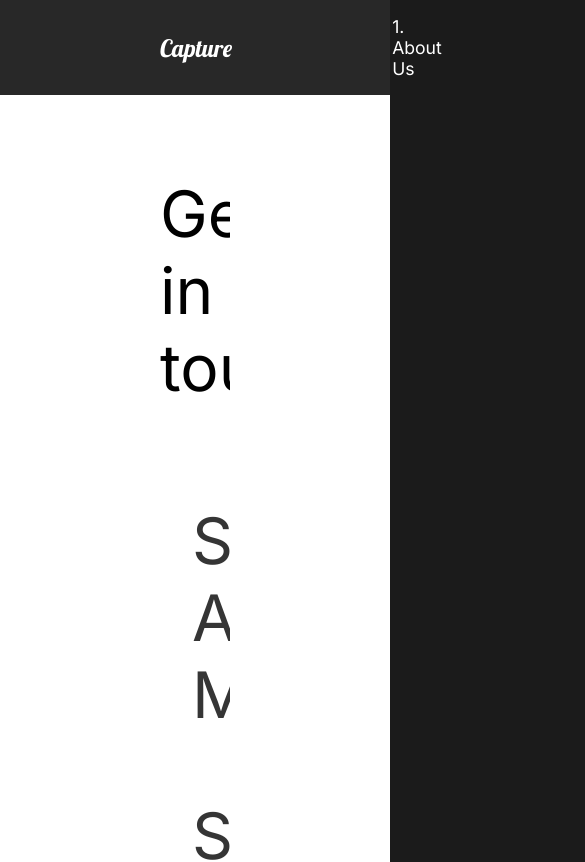
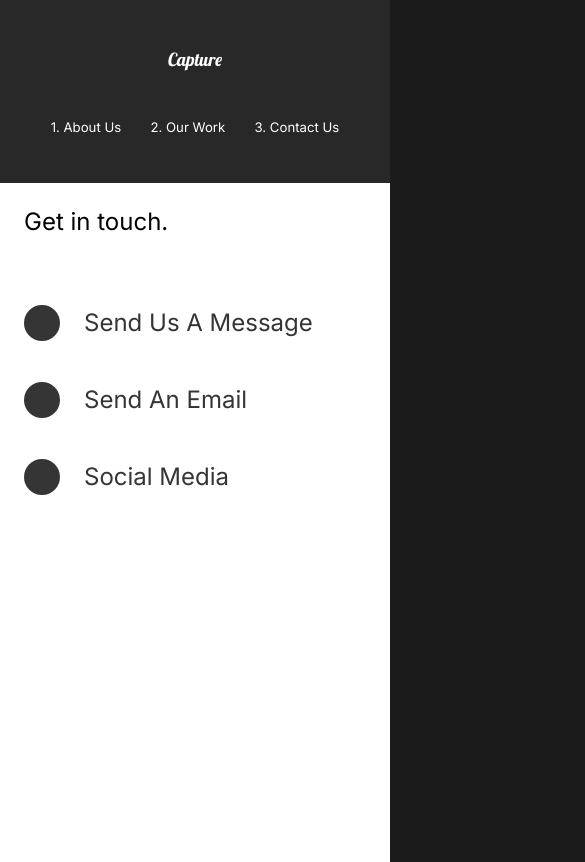
Before and after one commit to Jordyrock15/Capture-Portfolio, a React (Create React App) app: page /contact in a window 390 px wide. Shown: the top 862 px of the page, 585 px wide, since content can reach past the window. Built offline with nearby package versions, Linux system fonts and the light colour scheme.

Commit message:
Semi Mobile Friendly

```diff
--- a/src/components/GlobalStyle.js
+++ b/src/components/GlobalStyle.js
@@ -5,6 +5,14 @@
         margin: 0;
         padding: 0;
         box-sizing: border-box;
+    }
+    html {
+        @media (max-width: 1700px) {
+            font-size: 75%;
+        }
+        @media (max-width: 1300px) {
+
+        }
     }
 
     body {
--- a/src/components/Nav.js
+++ b/src/components/Nav.js
@@ -56,6 +56,26 @@
 		padding-left: 10rem;
 		position: relative;
 	}
+
+	@media (max-width: 1300px) {
+		flex-direction: column;
+		padding: 2rem 1rem;
+
+		#logo {
+			display: inline-block;
+			margin: 2rem;
+		}
+
+		ul {
+			padding: 2rem;
+			justify-content: space-around;
+			width: 100%;
+
+			li {
+				padding: 0;
+			}
+		}
+	}
 `;
 
 export default Nav;
--- a/src/components/ServicesSection.js
+++ b/src/components/ServicesSection.js
@@ -70,6 +70,10 @@
 const Cards = styled.div`
 	display: flex;
 	flex-wrap: wrap;
+
+	@media (max-width: 1300px) {
+		justify-content: center;
+	}
 `;
 
 const Card = styled.div`
--- a/src/components/useScroll.js
+++ b/src/components/useScroll.js
@@ -3,7 +3,7 @@
 
 export const useScroll = () => {
 	const controls = useAnimation();
-	const [element, view] = useInView({ threshold: 0.5 });
+	const [element, view] = useInView({ threshold: 0.3 });
 	if (view) {
 		controls.start('show');
 	} else {
--- a/src/pages/ContactUs.js
+++ b/src/pages/ContactUs.js
@@ -45,6 +45,12 @@
 	padding: 5rem 10rem;
 	color: #353535;
 	min-height: 90vh;
+	@media (max-width: 1300px) {
+		padding: 2rem;
+		h2 {
+			font-size: 2rem;
+		}
+	}
 `;
 
 const Title = styled.div`
--- a/src/pages/MovieDetail.js
+++ b/src/pages/MovieDetail.js
@@ -28,7 +28,11 @@
 					</HeadLine>
 					<Awards>
 						{movie.awards.map((award) => (
-							<Award title={award.title} description={award.description} key={award.title} />
+							<Award
+								title={award.title}
+								description={award.description}
+								key={award.title}
+							/>
 						))}
 					</Awards>
 					<ImageDisplay>
@@ -61,6 +65,12 @@
 		height: 70vh;
 		object-fit: cover;
 	}
+
+	@media (max-width: 1500px) {
+		h2 {
+			font-size: 3rem;
+		}
+	}
 `;
 
 const Awards = styled.div`
@@ -69,6 +79,11 @@
 	margin: 5rem 10rem;
 	align-items: center;
 	justify-content: space-around;
+
+	@media (max-width: 1500px) {
+		display: block;
+		margin: 2rem 2rem;
+	}
 `;
 
 const AwardStyle = styled.div`
--- a/src/pages/OurWork.js
+++ b/src/pages/OurWork.js
@@ -62,6 +62,10 @@
 	h2 {
 		padding: 1rem 0rem;
 	}
+
+	@media (max-width: 1300px) {
+		padding: 2rem 2rem;
+	}
 `;
 
 const Movie = styled(motion.div)`
--- a/src/styles.js
+++ b/src/styles.js
@@ -9,6 +9,12 @@
 	justify-content: space-between;
 	padding: 5rem 10rem;
 	color: white;
+
+	@media (max-width: 1300px) {
+		display: block;
+		padding: 2rem 2rem;
+		text-align: center;
+	}
 `;
 
 export const Description = styled.div`
@@ -17,6 +23,14 @@
 
 	h2 {
 		font-weight: lighter;
+	}
+
+	@media (max-width: 1300px) {
+		padding: 0;
+
+		button {
+			margin: 2rem 0rem 5rem 0rem;
+		}
 	}
 `;
 
```
